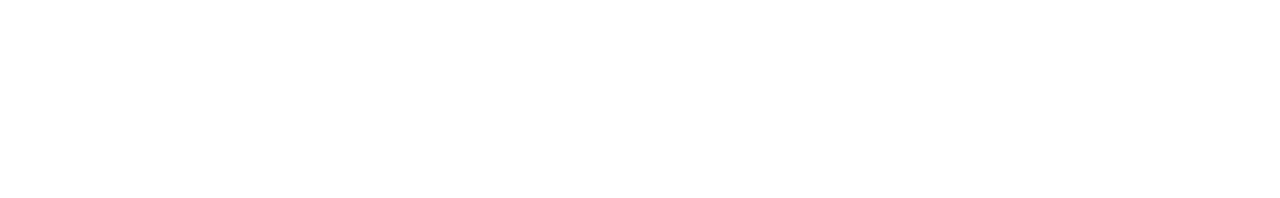
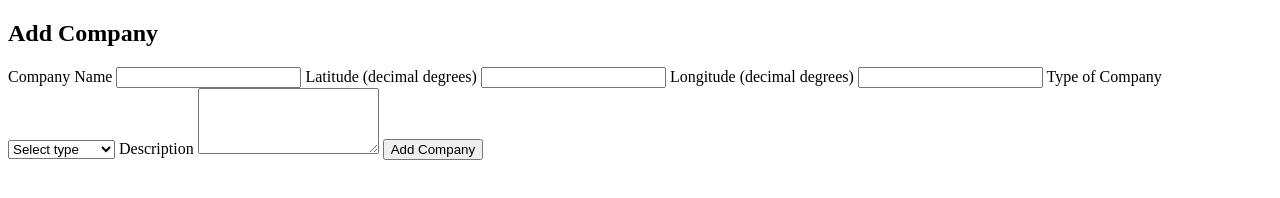
Before and after one commit to HarrishPanicker1/Blockchain_Group_AI_Assignment, a plain HTML site: page adding_company.html in a window 1280 px wide. Drawn offline with Linux system fonts and the light colour scheme.

Commit message:
Draft the code

```diff
--- a/adding_company.html
+++ b/adding_company.html
@@ -1 +1,37 @@
 <!--add code for adding a company with it's details-->
+<!DOCTYPE html>
+<html lang="en">
+<head>
+  <meta charset="UTF-8">
+  <title>Add Company</title>
+  <link rel="stylesheet" href="styles.css">
+</head>
+<body>
+  <form>
+    <h2>Add Company</h2>
+    <label for="companyName">Company Name</label>
+    <input type="text" id="companyName" name="companyName" required>
+
+    <label for="latitude">Latitude (decimal degrees)</label>
+    <input type="number" id="latitude" name="latitude" step="any" min="-90" max="90" required>
+
+    <label for="longitude">Longitude (decimal degrees)</label>
+    <input type="number" id="longitude" name="longitude" step="any" min="-180" max="180" required>
+
+    <label for="type">Type of Company</label>
+    <select id="type" name="type" required>
+      <option value="">Select type</option>
+      <option value="tech">Tech</option>
+      <option value="finance">Finance</option>
+      <option value="manufacturing">Manufacturing</option>
+      <option value="retail">Retail</option>
+      <option value="other">Other</option>
+    </select>
+
+    <label for="description">Description</label>
+    <textarea id="description" name="description" rows="4" required></textarea>
+
+    <button type="submit">Add Company</button>
+  </form>
+</body>
+</html>
```
